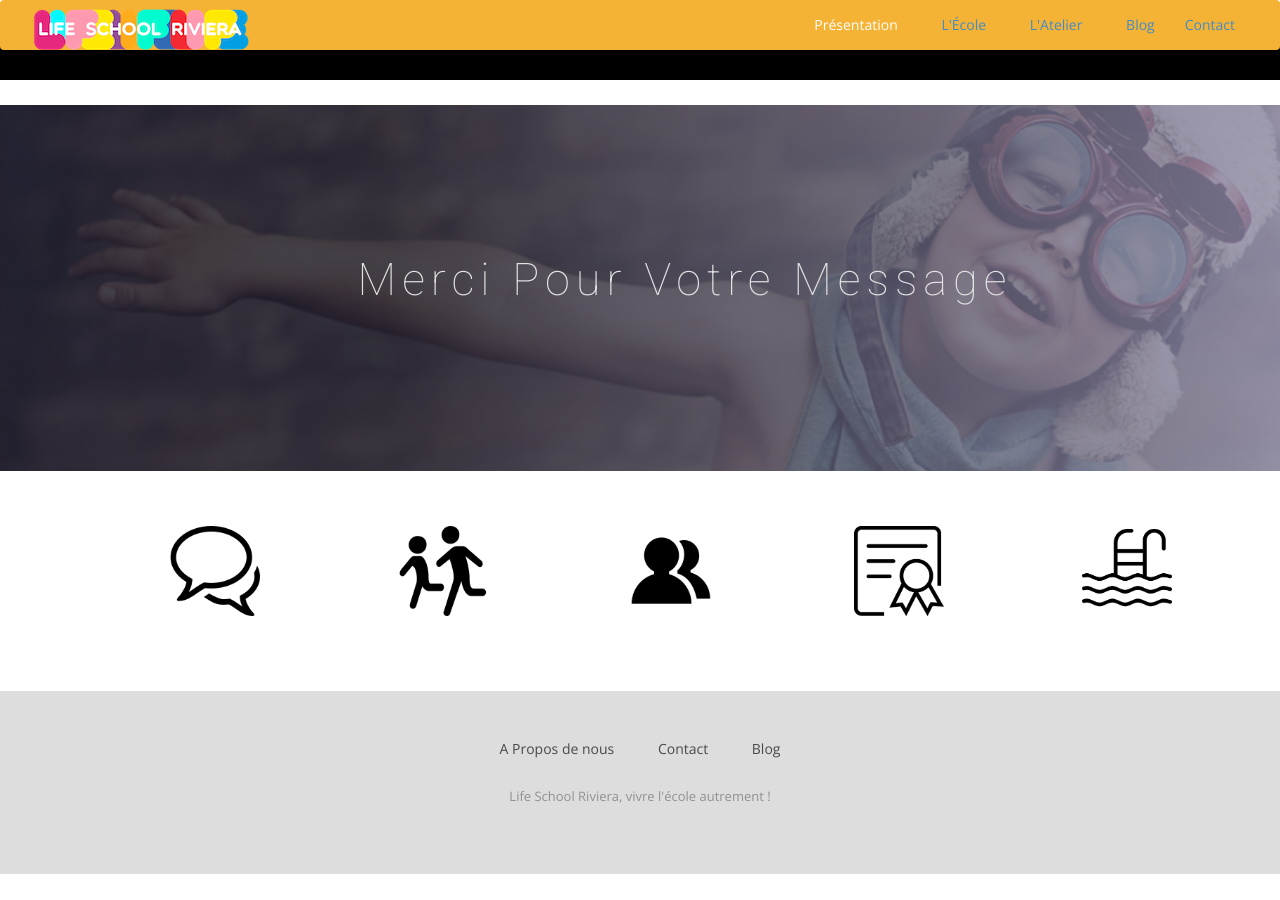
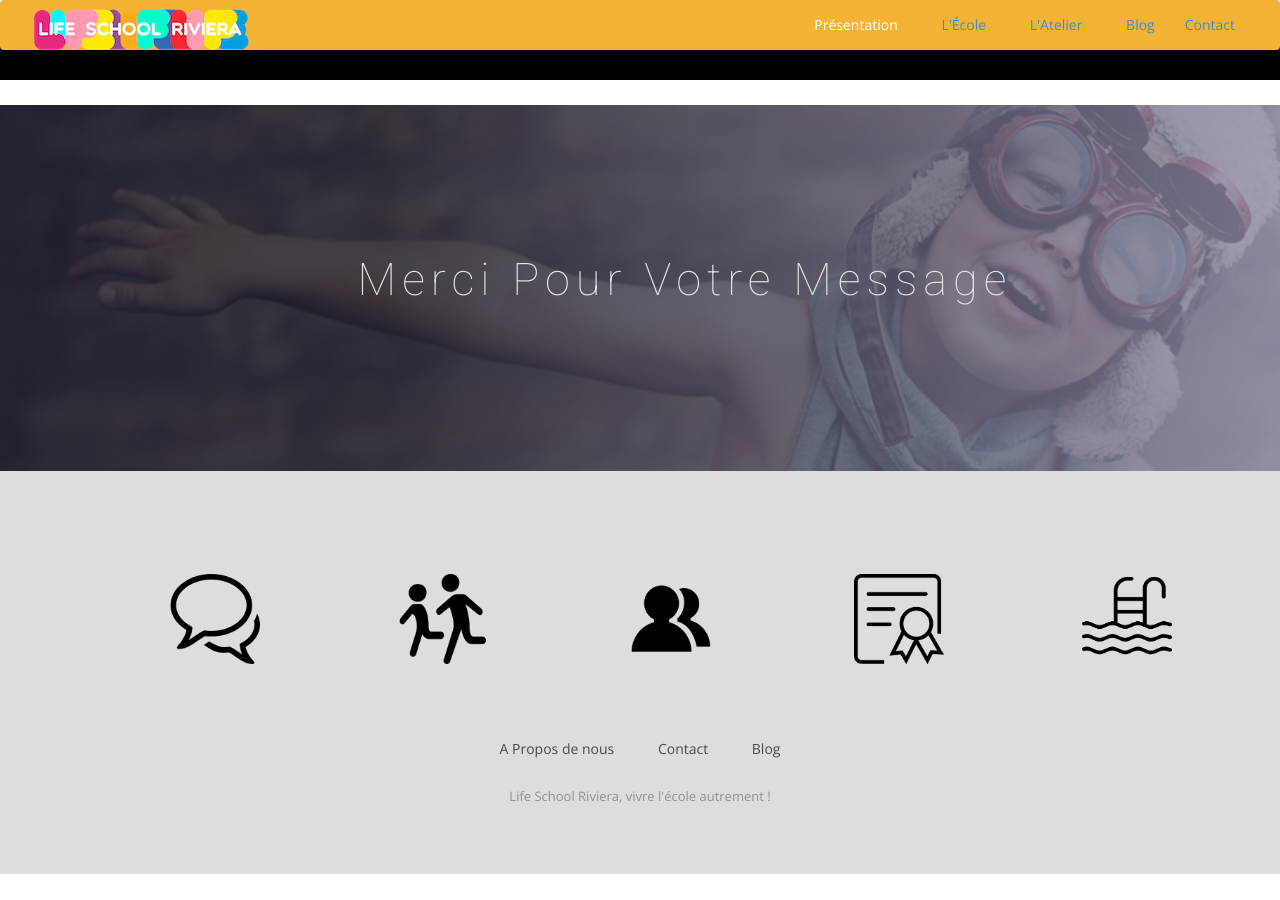
Before and after one commit to midjoule/lifeschool, a Jekyll site: the page built from thanks.html, in a window 1280 px wide. Built offline with Jekyll 4.4.1, drawn with Linux system fonts in a browser that asks for light colours; nearby versions of some CDN libraries; some web fonts are replaced.

Commit message:
Update footer.html

```diff
--- a/_includes/footer.html
+++ b/_includes/footer.html
@@ -1,3 +1,6 @@
+<!-- footer Start -->
+<footer>
+
 <!-- Principles Section Start -->
 {% if site.data.principles.size > 0 %}
   <section id="clients-logo-section">
@@ -24,8 +27,7 @@
   </section>
 {% endif %}
 
-<!-- footer Start -->
-<footer>
+
   <div class="container">
     <div class="row">
       <div class="col-md-12">
```
